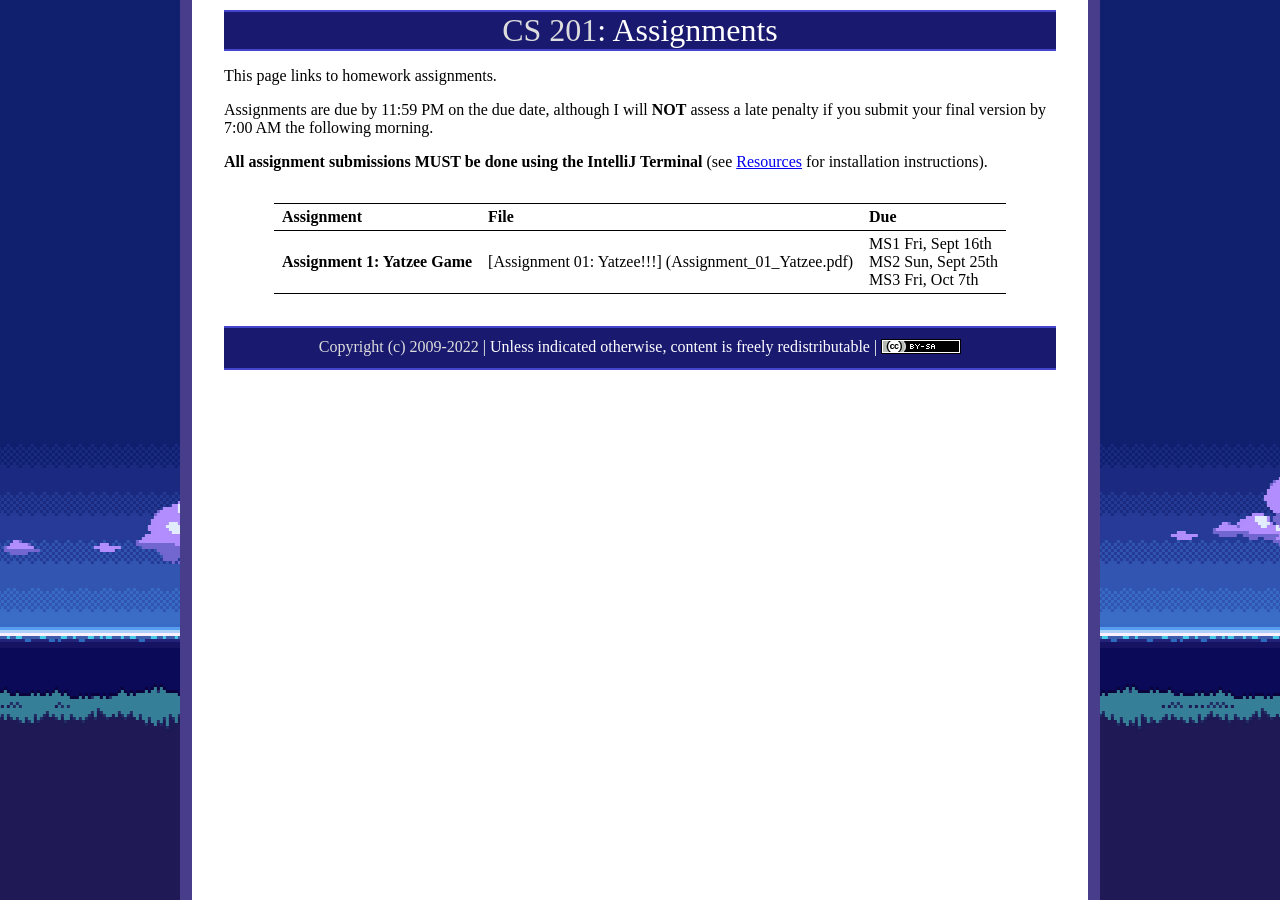
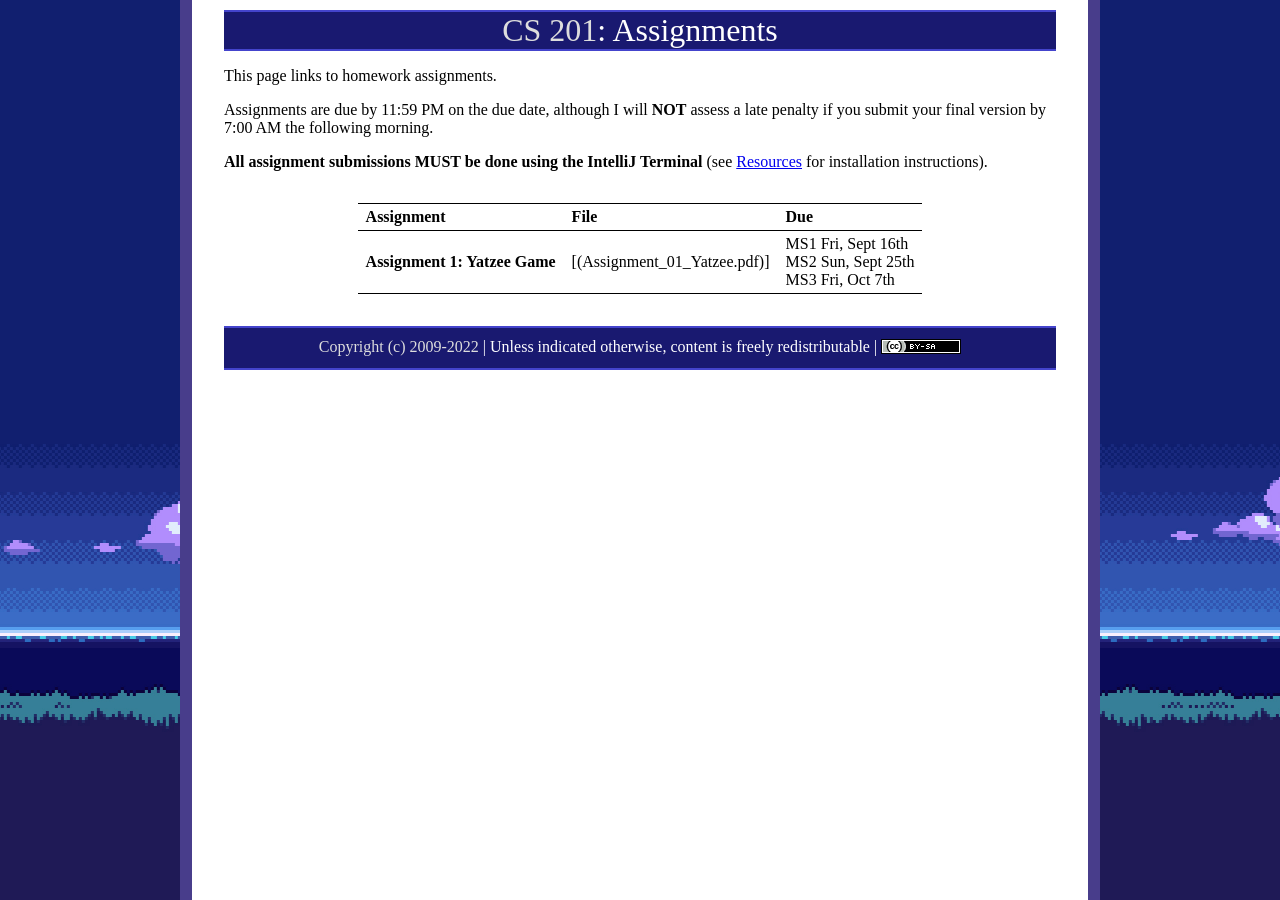
Before and after one commit to ycpcs/cs201-fall2022-102, a Jekyll site: the page built from assign/index.md, in a window 1280 px wide. Built offline with Jekyll 4.4.1, drawn with Linux system fonts in a browser that asks for light colours; part of the change alters nothing that is shown.

Commit message:
Added Assign01 pdf

```diff
--- a/assign/index.md
+++ b/assign/index.md
@@ -12,12 +12,12 @@ Assignments are due by 11:59 PM on the due date, although I will **NOT** assess
 
 > Assignment | File | Due
 > ---------- | ---- | ---
-> **Assignment 1: Yatzee Game** | [Assignment 01: Yatzee!!!] (Assignment_01_Yatzee.pdf) | MS1 Fri, Sept 16th<br>MS2 Sun, Sept 25th<br>MS3 Fri, Oct 7th
-
+> **Assignment 1: Yatzee Game** | [(Assignment_01_Yatzee.pdf)]  | MS1 Fri, Sept 16th<br>MS2 Sun, Sept 25th<br>MS3 Fri, Oct 7th
 
 
 <!--
 
+> **Assignment 1: Yatzee Game** | [Assignment 01: Yatzee!!!] (Assignment_01_Yatzee.pdf) | MS1 Fri, Sept 16th<br>MS2 Sun, Sept 25th<br>MS3 Fri, Oct 7th
 > [Assignment 1: Disk Game](assign01.html) | [CS201\_Assign01\_Gradle.zip](CS201_Assign01_Gradle.zip) | MS1 Mon, Sept 6th<br>MS2 Fri, Sept 16th
 > [Assignment 2: Tic Tac Toe](assign02.html) | [CS201\_Assign02\_Gradle.zip](CS201_Assign02_Gradle.zip) | MS1 Sun, Sept 26th<br>MS2 Tues, Oct 5th
 > [Assignment 3: Klondike](assign03.html) |  [CS201\_Assign03\_Gradle.zip](CS201_Assign03_Gradle.zip) | MS1 Fri, Oct 15th<br>MS2 Thur, Oct 28th
```
